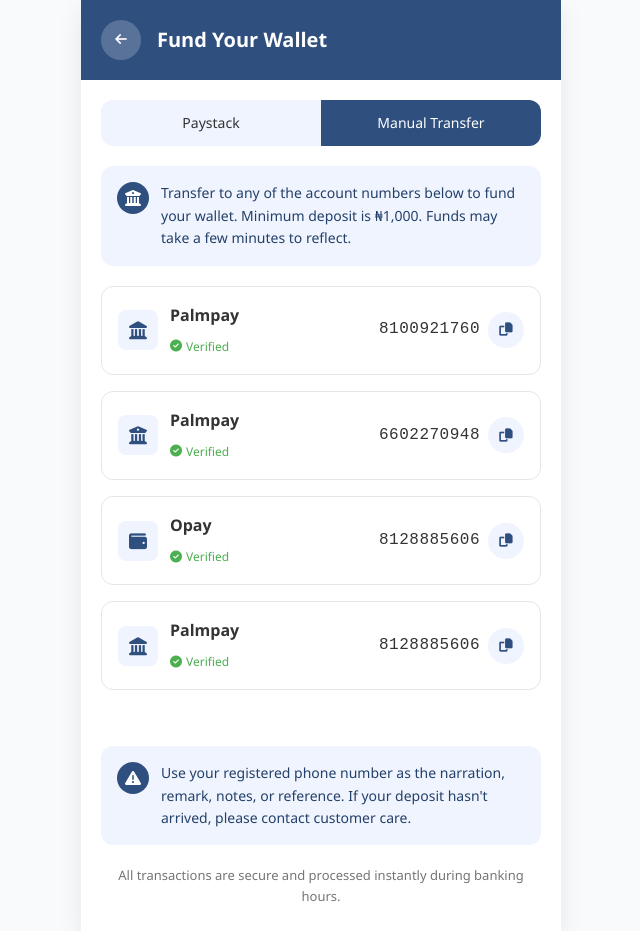
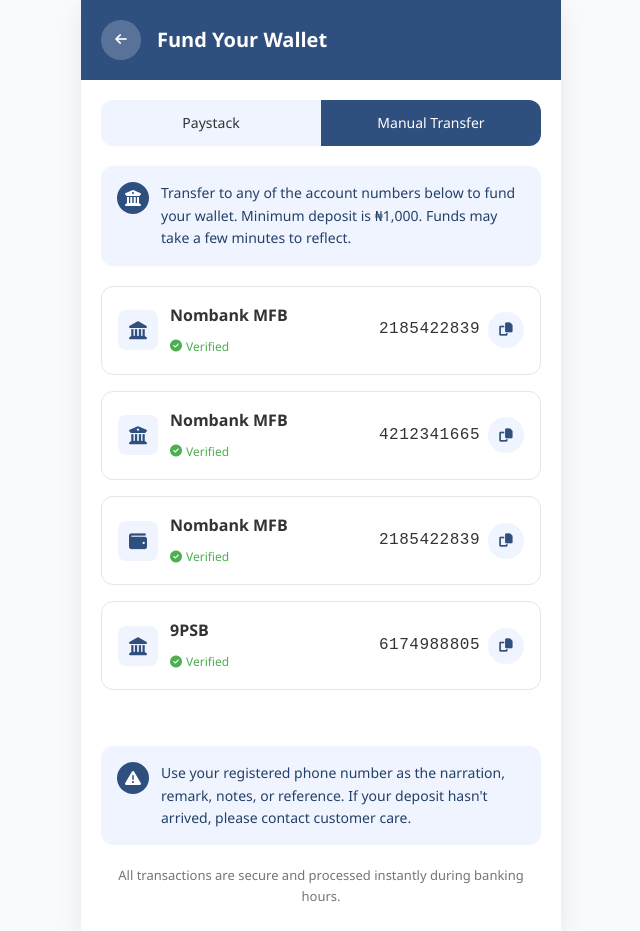
Before and after one commit to bluebeetle53/Moniebase, a plain HTML site: page deposit.html in a window 1280 px wide. Both pictures are taken after a click on the element "Manual Transfer". Shown: the whole page, without its empty margins (319-959 px from the left). Drawn offline with nearby package versions, Linux system fonts and the light colour scheme.

Commit message:
Update deposit.html

```diff
--- a/deposit.html
+++ b/deposit.html
@@ -461,15 +461,15 @@
                 <i class="fas fa-landmark"></i>
               </div>
               <div class="bank-info">
-                <p class="bank-name">Palmpay</p>
+                <p class="bank-name">Nombank MFB</p>
                 <p class="verified-tag">
                   <i class="fas fa-check-circle"></i> Verified
                 </p>
               </div>
             </div>
             <div class="account-number-section">
-              <span class="account-number">8100921760</span>
-              <button class="copy-btn" onclick="copyToClipboard('8100921760')">
+              <span class="account-number">2185422839</span>
+              <button class="copy-btn" onclick="copyToClipboard('2185422839')">
                 <i class="fas fa-copy"></i>
               </button>
             </div>
@@ -481,15 +481,15 @@
                 <i class="fas fa-university"></i>
               </div>
               <div class="bank-info">
-                <p class="bank-name">Palmpay</p>
+                <p class="bank-name">Nombank MFB</p>
                 <p class="verified-tag">
                   <i class="fas fa-check-circle"></i> Verified
                 </p>
               </div>
             </div>
             <div class="account-number-section">
-              <span class="account-number">6602270948</span>
-              <button class="copy-btn" onclick="copyToClipboard('2531447134')">
+              <span class="account-number">4212341665</span>
+              <button class="copy-btn" onclick="copyToClipboard('4212341665')">
                 <i class="fas fa-copy"></i>
               </button>
             </div>
@@ -501,15 +501,15 @@
                 <i class="fas fa-wallet"></i>
               </div>
               <div class="bank-info">
-                <p class="bank-name">Opay</p>
+                <p class="bank-name">Nombank MFB</p>
                 <p class="verified-tag">
                   <i class="fas fa-check-circle"></i> Verified
                 </p>
               </div>
             </div>
             <div class="account-number-section">
-              <span class="account-number">8128885606</span>
-              <button class="copy-btn" onclick="copyToClipboard('8128885606')">
+              <span class="account-number">2185422839</span>
+              <button class="copy-btn" onclick="copyToClipboard('2185422839')">
                 <i class="fas fa-copy"></i>
               </button>
             </div>
@@ -521,15 +521,15 @@
                 <i class="fas fa-landmark"></i>
               </div>
               <div class="bank-info">
-                <p class="bank-name">Palmpay</p>
+                <p class="bank-name">9PSB</p>
                 <p class="verified-tag">
                   <i class="fas fa-check-circle"></i> Verified
                 </p>
               </div>
             </div>
             <div class="account-number-section">
-              <span class="account-number">8128885606</span>
-              <button class="copy-btn" onclick="copyToClipboard('8128885606')">
+              <span class="account-number">6174988805</span>
+              <button class="copy-btn" onclick="copyToClipboard('6174988805')">
                 <i class="fas fa-copy"></i>
               </button>
             </div>
```
